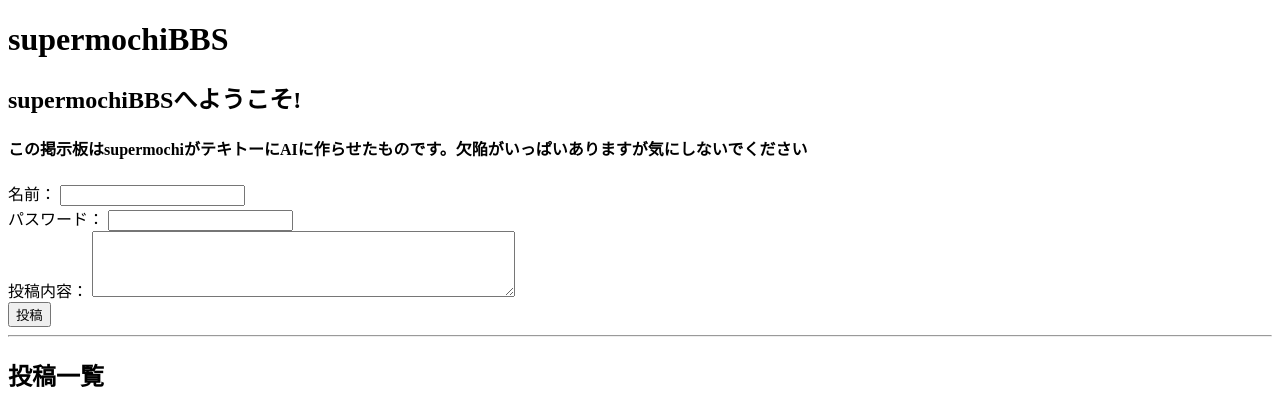
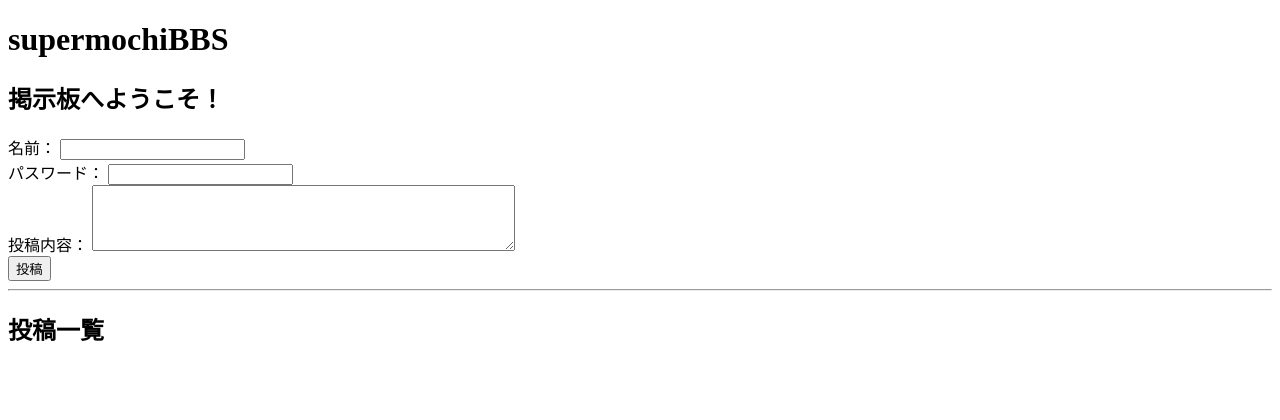
Before and after one commit to yuz168/BBS, a Flask app: page / in a window 1280 px wide. Shown: the top 420 px of the page. Run offline with Flask 3, Linux system fonts and the light colour scheme; data that the repository does not hold is empty.

Commit message:
Update index.html

```diff
--- a/templates/index.html
+++ b/templates/index.html
@@ -1,20 +1,19 @@
 <!DOCTYPE html>
 <html>
 <head>
-    <title>二次方程式とは?</title>
+    <title>掲示板</title>
     <style>
         .post-container {
             border: 1px solid #ccc; /* 枠線のスタイル */
             padding: 10px; /* 内側の余白 */
             margin-bottom: 10px; /* 下の余白で投稿間を仕切る */
             border-radius: 5px; /* 角を少し丸くする (任意) */
-        }
+
     </style>
 </head>
 <body>
     <h1>supermochiBBS</h1>
-    <h2>supermochiBBSへようこそ!</h2>
-    <h4>この掲示板はsupermochiがテキトーにAIに作らせたものです。欠陥がいっぱいありますが気にしないでください</h4>
+    <h2>掲示板へようこそ！</h2>
     <form id="postForm">
         <div>
             <label for="name">名前：</label>
```
